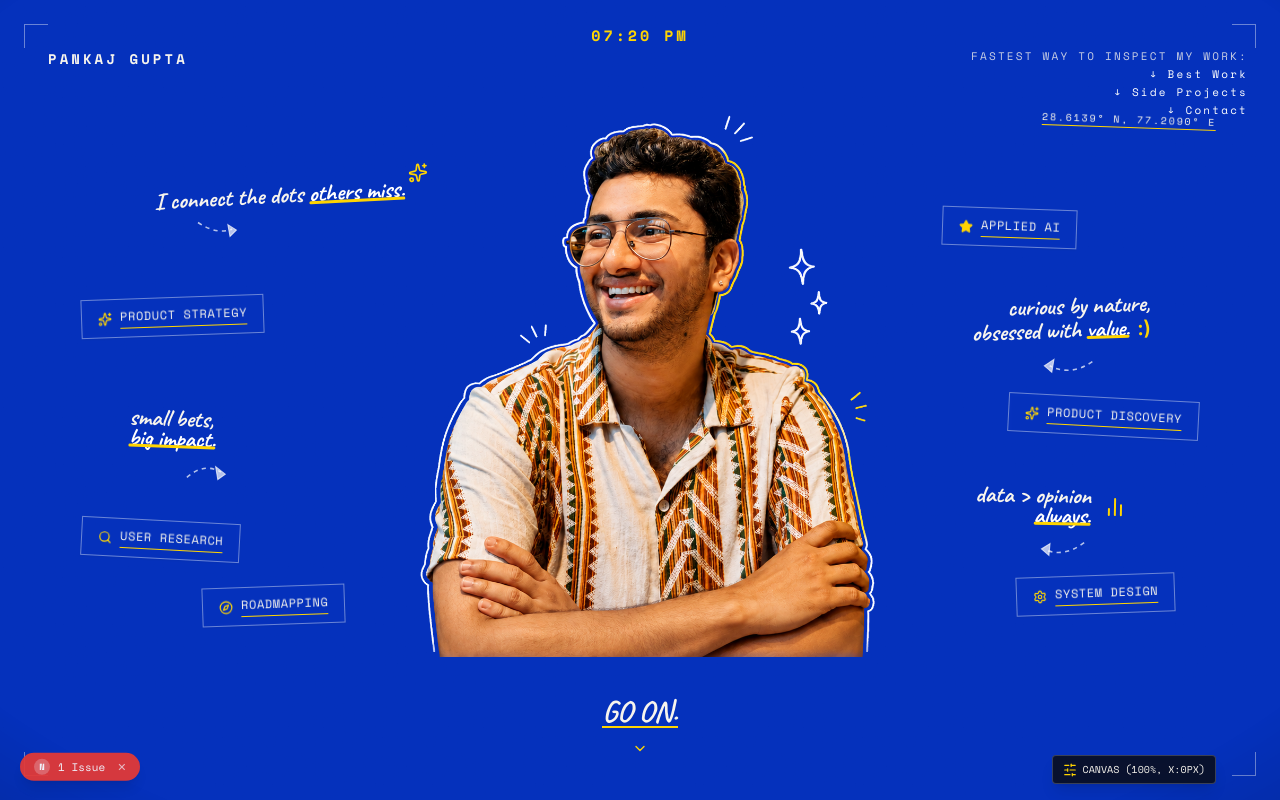
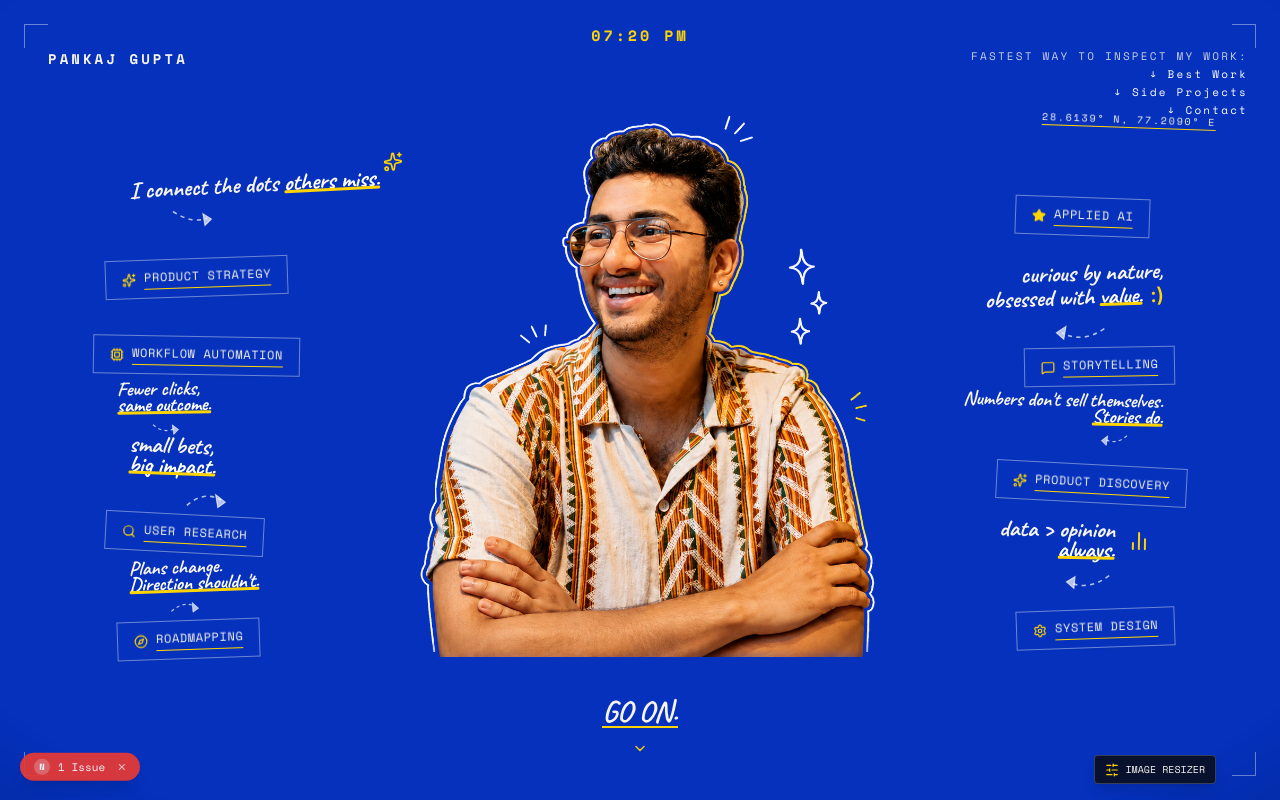
Before and after one commit to onalunchbreak/pankaj-gupta-portfolio, a Next.js app: page / in a window 1280 px wide. Shown: the top 800 px of the page. Built offline with nearby package versions, Linux system fonts and the light colour scheme.

Commit message:
fix(hero): restore symmetrical padding, add ROADMAPPING caption, rename HUD label to Image resizer, and add STORYTELLING + WORKFLOW AUTOMATION tags

```diff
--- a/src/components/sections/hero.tsx
+++ b/src/components/sections/hero.tsx
@@ -2,7 +2,19 @@
 import { useEffect, useState } from "react";
 import { motion } from "framer-motion";
 import Image from "next/image";
-import { ChevronDown, Search, Sparkles, Star, Settings, Compass, BarChart2, SlidersHorizontal, RotateCcw } from "lucide-react";
+import {
+  ChevronDown,
+  Search,
+  Sparkles,
+  Star,
+  Settings,
+  Compass,
+  BarChart2,
+  SlidersHorizontal,
+  RotateCcw,
+  MessageSquare,
+  Cpu,
+} from "lucide-react";
 import { usePrefersReducedMotion } from "@/hooks/use-prefers-reduced-motion";
 import { HERO } from "@/lib/data";
 import { getLenis } from "@/lib/lenis-instance";
@@ -174,10 +186,10 @@ export default function Hero() {
         <span className="border-b border-[#FFD400]">28.6139° N, 77.2090° E</span>
       </motion.span>
 
-      {/* ---- MAIN HERO CANVAS (Center Cutout Photo + Annotations + Outlined Tags) ---- */}
+      {/* ---- MAIN HERO CANVAS (Center Cutout Photo + Symmetrical Annotations & Tags) ---- */}
       <div className="relative z-10 my-auto flex w-full flex-1 items-center justify-center py-1">
 
-        {/* ---- Large Dominant Cutout Portrait of Pankaj Gupta (Interactive Live Scale, X & Y Offset Binding) ---- */}
+        {/* ---- Centered Cutout Portrait of Pankaj Gupta (UNTOUCHED) ---- */}
         <motion.div
           className="relative z-10 flex flex-col items-center justify-end w-full max-w-[680px] lg:max-w-[820px] -mt-8 sm:-mt-12 mb-2 origin-bottom pointer-events-none"
           initial={{ opacity: 0, y: 30, scale: 0.95 }}
@@ -196,16 +208,18 @@ export default function Hero() {
           </div>
         </motion.div>
 
-        {/* ---- DESKTOP ANNOTATIONS & OUTLINED TAGS LAYER (Reverse Parallax Shift) ---- */}
+        {/* ---- DESKTOP ANNOTATIONS & OUTLINED TAGS LAYER (Symmetrical Layout) ---- */}
         <motion.div
           className="pointer-events-none absolute inset-0 z-20 hidden lg:block"
           animate={{ x: tagXOffset, opacity: tagOpacity }}
           transition={{ duration: 0.15, ease: "easeInOut" }}
         >
 
-          {/* === TOP-LEFT: Caption 1 + Arrow === */}
+          {/* ==================== LEFT COLUMN (4 TAGS + 4 CAPTIONS) ==================== */}
+
+          {/* Left Caption 1: "I connect the dots others miss." */}
           <motion.div
-            className="absolute top-[12%] left-[10%] flex flex-col items-start gap-1"
+            className="absolute top-[10%] left-[8%] flex flex-col items-start gap-1"
             initial={{ opacity: 0, x: -20 }}
             animate={{ opacity: 1, x: 0 }}
             transition={{ delay: 0.3, duration: 0.6 }}
@@ -223,9 +237,9 @@ export default function Hero() {
             </div>
           </motion.div>
 
-          {/* Upper-Left Tag (Product Strategy) */}
+          {/* Left Tag 1: PRODUCT STRATEGY */}
           <motion.div
-            className="absolute top-[32%] left-[4%] -rotate-2 pointer-events-auto"
+            className="absolute top-[25%] left-[6%] -rotate-2 pointer-events-auto"
             initial={{ opacity: 0, scale: 0.9 }}
             animate={{ opacity: 1, scale: 1 }}
             transition={{ delay: 0.4, duration: 0.6 }}
@@ -236,9 +250,42 @@ export default function Hero() {
             </div>
           </motion.div>
 
-          {/* === MID-LEFT: Caption 2 + Tag 2 (User Research) + Tag 3 (Roadmapping) === */}
+          {/* Left Tag 2: WORKFLOW AUTOMATION (New Tag) */}
           <motion.div
-            className="absolute top-[52%] left-[8%] flex flex-col items-start gap-1"
+            className="absolute top-[39%] left-[5%] rotate-1 pointer-events-auto"
+            initial={{ opacity: 0, scale: 0.9 }}
+            animate={{ opacity: 1, scale: 1 }}
+            transition={{ delay: 0.45, duration: 0.6 }}
+          >
+            <div className="flex items-center gap-2 rounded-sm border border-white/40 bg-transparent px-4 py-2 font-mono text-[12px] uppercase tracking-wider text-[#F7F4ED] backdrop-blur-[2px] shadow-xs hover:border-[#FFD400] hover:text-[#FFD400] hover:scale-[1.03] transition-all select-none cursor-default">
+              <Cpu className="h-3.5 w-3.5 text-[#FFD400]" />
+              <span className="border-b border-[#FFD400] pb-0.5">WORKFLOW AUTOMATION</span>
+            </div>
+          </motion.div>
+
+          {/* Left Caption 2 (for WORKFLOW AUTOMATION): "Fewer clicks, same outcome." */}
+          <motion.div
+            className="absolute top-[47%] left-[7%] flex flex-col items-start gap-1"
+            initial={{ opacity: 0, x: -20 }}
+            animate={{ opacity: 1, x: 0 }}
+            transition={{ delay: 0.48, duration: 0.6 }}
+          >
+            <div className="hand-display text-xl text-[#F7F4ED] -rotate-1 select-none">
+              Fewer clicks,<br />
+              <span className="relative inline-block text-white">same outcome.<span className="absolute bottom-0 left-0 w-full h-[2.5px] bg-[#FFD400] rounded-full" /></span>
+            </div>
+
+            <div className="mt-0.5 ml-6">
+              <svg className="w-12 h-6 text-white/70" viewBox="0 0 50 30" fill="none" stroke="currentColor">
+                <path d="M10,6 Q24,18 38,10" strokeDasharray="4 4" strokeWidth="1.5" />
+                <polygon points="34,6 42,12 36,18" fill="currentColor" />
+              </svg>
+            </div>
+          </motion.div>
+
+          {/* Left Caption 3: "small bets, big impact." */}
+          <motion.div
+            className="absolute top-[57%] left-[8%] flex flex-col items-start gap-1"
             initial={{ opacity: 0, x: -20 }}
             animate={{ opacity: 1, x: 0 }}
             transition={{ delay: 0.5, duration: 0.6 }}
@@ -256,8 +303,9 @@ export default function Hero() {
             </div>
           </motion.div>
 
+          {/* Left Tag 3: USER RESEARCH */}
           <motion.div
-            className="absolute top-[72%] left-[4%] rotate-3 pointer-events-auto"
+            className="absolute top-[71%] left-[6%] rotate-3 pointer-events-auto"
             initial={{ opacity: 0, scale: 0.9 }}
             animate={{ opacity: 1, scale: 1 }}
             transition={{ delay: 0.6, duration: 0.6 }}
@@ -268,8 +316,29 @@ export default function Hero() {
             </div>
           </motion.div>
 
+          {/* Left Caption 4 (Fix 2: paired with ROADMAPPING): "Plans change. Direction shouldn't." */}
           <motion.div
-            className="absolute top-[84%] left-[14%] -rotate-2 pointer-events-auto"
+            className="absolute top-[79%] left-[8%] flex flex-col items-start gap-1"
+            initial={{ opacity: 0, x: -20 }}
+            animate={{ opacity: 1, x: 0 }}
+            transition={{ delay: 0.62, duration: 0.6 }}
+          >
+            <div className="hand-display text-xl text-[#F7F4ED] -rotate-2 select-none">
+              Plans change.<br />
+              <span className="relative inline-block text-white">Direction shouldn't.<span className="absolute bottom-0 left-0 w-full h-[2.5px] bg-[#FFD400] rounded-full" /></span>
+            </div>
+
+            <div className="mt-0.5 ml-8">
+              <svg className="w-12 h-6 text-white/70" viewBox="0 0 50 30" fill="none" stroke="currentColor">
+                <path d="M8,18 Q24,4 38,12" strokeDasharray="4 4" strokeWidth="1.5" />
+                <polygon points="34,7 42,14 35,19" fill="currentColor" />
+              </svg>
+            </div>
+          </motion.div>
+
+          {/* Left Tag 4: ROADMAPPING */}
+          <motion.div
+            className="absolute top-[90%] left-[7%] -rotate-2 pointer-events-auto"
             initial={{ opacity: 0, scale: 0.9 }}
             animate={{ opacity: 1, scale: 1 }}
             transition={{ delay: 0.65, duration: 0.6 }}
@@ -280,9 +349,12 @@ export default function Hero() {
             </div>
           </motion.div>
 
-          {/* === TOP-RIGHT: Tag 4 (Applied AI) + Caption 3 (Curious by nature...) === */}
+
+          {/* ==================== RIGHT COLUMN (4 TAGS + 4 CAPTIONS) ==================== */}
+
+          {/* Right Tag 1: APPLIED AI */}
           <motion.div
-            className="absolute top-[16%] right-[14%] rotate-2 pointer-events-auto"
+            className="absolute top-[14%] right-[8%] rotate-2 pointer-events-auto"
             initial={{ opacity: 0, scale: 0.9 }}
             animate={{ opacity: 1, scale: 1 }}
             transition={{ delay: 0.45, duration: 0.6 }}
@@ -293,8 +365,9 @@ export default function Hero() {
             </div>
           </motion.div>
 
+          {/* Right Caption 1: "curious by nature, obsessed with value. :)" (Clean Line Break Fix) */}
           <motion.div
-            className="absolute top-[32%] right-[8%] flex flex-col items-end gap-1 text-right"
+            className="absolute top-[26%] right-[7%] flex flex-col items-end gap-1 text-right"
             initial={{ opacity: 0, x: 20 }}
             animate={{ opacity: 1, x: 0 }}
             transition={{ delay: 0.5, duration: 0.6 }}
@@ -313,9 +386,42 @@ export default function Hero() {
             </div>
           </motion.div>
 
-          {/* === MID-RIGHT: Tag 5 (Product Discovery) + Caption 4 (Data > opinion...) + Tag 6 (System Design) === */}
+          {/* Right Tag 2: STORYTELLING (New Tag) */}
           <motion.div
-            className="absolute top-[50%] right-[4%] rotate-3 pointer-events-auto"
+            className="absolute top-[41%] right-[6%] -rotate-1 pointer-events-auto"
+            initial={{ opacity: 0, scale: 0.9 }}
+            animate={{ opacity: 1, scale: 1 }}
+            transition={{ delay: 0.52, duration: 0.6 }}
+          >
+            <div className="flex items-center gap-2 rounded-sm border border-white/40 bg-transparent px-4 py-2 font-mono text-[12px] uppercase tracking-wider text-[#F7F4ED] backdrop-blur-[2px] shadow-xs hover:border-[#FFD400] hover:text-[#FFD400] hover:scale-[1.03] transition-all select-none cursor-default">
+              <MessageSquare className="h-3.5 w-3.5 text-[#FFD400]" />
+              <span className="border-b border-[#FFD400] pb-0.5">STORYTELLING</span>
+            </div>
+          </motion.div>
+
+          {/* Right Caption 2 (for STORYTELLING): "Numbers don't sell themselves. Stories do." */}
+          <motion.div
+            className="absolute top-[49%] right-[7%] flex flex-col items-end gap-1 text-right"
+            initial={{ opacity: 0, x: 20 }}
+            animate={{ opacity: 1, x: 0 }}
+            transition={{ delay: 0.54, duration: 0.6 }}
+          >
+            <div className="hand-display text-xl text-[#F7F4ED] rotate-1 select-none">
+              Numbers don't sell themselves.<br />
+              <span className="relative inline-block text-white">Stories do.<span className="absolute bottom-0 left-0 w-full h-[2.5px] bg-[#FFD400] rounded-full" /></span>
+            </div>
+
+            <div className="mt-0.5 mr-6">
+              <svg className="w-12 h-6 text-white/70" viewBox="0 0 50 30" fill="none" stroke="currentColor">
+                <path d="M40,6 Q26,18 12,10" strokeDasharray="4 4" strokeWidth="1.5" />
+                <polygon points="16,6 8,12 14,18" fill="currentColor" />
+              </svg>
+            </div>
+          </motion.div>
+
+          {/* Right Tag 3: PRODUCT DISCOVERY */}
+          <motion.div
+            className="absolute top-[62%] right-[5%] rotate-3 pointer-events-auto"
             initial={{ opacity: 0, scale: 0.9 }}
             animate={{ opacity: 1, scale: 1 }}
             transition={{ delay: 0.55, duration: 0.6 }}
@@ -326,8 +432,9 @@ export default function Hero() {
             </div>
           </motion.div>
 
+          {/* Right Caption 3: "data > opinion, always." (Clean Line Break Fix) */}
           <motion.div
-            className="absolute top-[66%] right-[10%] flex flex-col items-end gap-1 text-right"
+            className="absolute top-[72%] right-[8%] flex flex-col items-end gap-1 text-right"
             initial={{ opacity: 0, x: 20 }}
             animate={{ opacity: 1, x: 0 }}
             transition={{ delay: 0.6, duration: 0.6 }}
@@ -348,8 +455,9 @@ export default function Hero() {
             </div>
           </motion.div>
 
+          {/* Right Tag 4: SYSTEM DESIGN */}
           <motion.div
-            className="absolute top-[82%] right-[6%] -rotate-2 pointer-events-auto"
+            className="absolute top-[88%] right-[6%] -rotate-2 pointer-events-auto"
             initial={{ opacity: 0, scale: 0.9 }}
             animate={{ opacity: 1, scale: 1 }}
             transition={{ delay: 0.7, duration: 0.6 }}
@@ -396,12 +504,20 @@ export default function Hero() {
               <Settings className="h-3 w-3 text-[#FFD400]" />
               <span className="border-b border-[#FFD400]">SYSTEM DESIGN</span>
             </span>
+            <span className="flex items-center gap-1.5 rounded-sm border border-white/40 px-3 py-1 font-mono text-[10px] uppercase text-white">
+              <MessageSquare className="h-3 w-3 text-[#FFD400]" />
+              <span className="border-b border-[#FFD400]">STORYTELLING</span>
+            </span>
+            <span className="flex items-center gap-1.5 rounded-sm border border-white/40 px-3 py-1 font-mono text-[10px] uppercase text-white">
+              <Cpu className="h-3 w-3 text-[#FFD400]" />
+              <span className="border-b border-[#FFD400]">WORKFLOW AUTOMATION</span>
+            </span>
           </div>
         </div>
 
       </div>
 
-      {/* ---- INTERACTIVE LIVE PORTRAIT RESIZER & PANNER HUD ---- */}
+      {/* ---- INTERACTIVE LIVE PORTRAIT RESIZER & PANNER HUD (Fix 5: "Image resizer" label) ---- */}
       <div className="fixed bottom-4 right-16 z-[80] pointer-events-auto">
         {showControls ? (
           <motion.div
@@ -412,11 +528,11 @@ export default function Hero() {
             <div className="flex items-center justify-between border-b border-white/10 pb-1.5 font-bold text-[#FFD400]">
               <span className="flex items-center gap-1.5">
                 <SlidersHorizontal className="h-3.5 w-3.5" />
-                <span>CANVAS RESIZER & PANNER</span>
+                <span>IMAGE RESIZER</span>
               </span>
               <button
                 onClick={() => setShowControls(false)}
-                className="text-white/60 hover:text-white"
+                className="text-white/60 hover:text-white cursor-pointer"
               >
                 ✕
               </button>
@@ -475,17 +591,17 @@ export default function Hero() {
               onClick={resetControls}
               className="mt-2 flex items-center justify-center gap-1.5 rounded border border-white/20 bg-white/10 py-1 text-[10px] uppercase hover:bg-white/20 transition-colors cursor-pointer"
             >
-              <RotateCcw className="h-3 w-3" /> Reset Default (0,0 - 100%)
+              <RotateCcw className="h-3 w-3" /> Reset Default
             </button>
           </motion.div>
         ) : (
           <button
             onClick={() => setShowControls(true)}
             className="flex items-center gap-1.5 rounded border border-white/20 bg-[#0A0A0A]/80 px-2.5 py-1.5 font-mono text-[10px] uppercase text-[#F7F4ED] backdrop-blur-md hover:border-[#FFD400] hover:text-[#FFD400] transition-colors shadow-lg cursor-pointer"
-            title="Open Live Canvas Controls"
+            title="Open Image Resizer Controls"
           >
             <SlidersHorizontal className="h-3.5 w-3.5 text-[#FFD400]" />
-            <span className="hidden sm:inline">CANVAS ({scale}%, X:{xOffset}px)</span>
+            <span className="hidden sm:inline">Image resizer</span>
           </button>
         )}
       </div>
```
